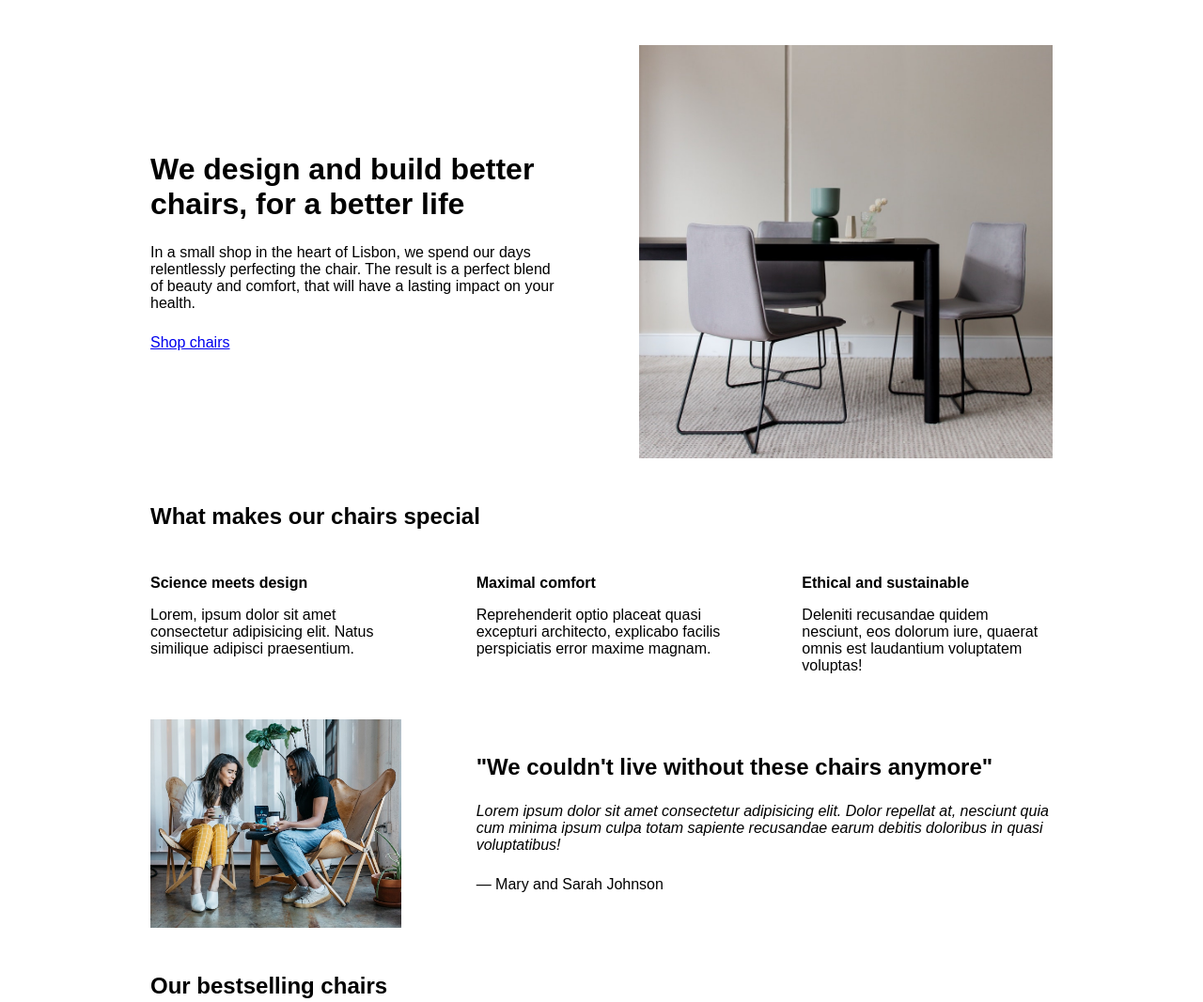
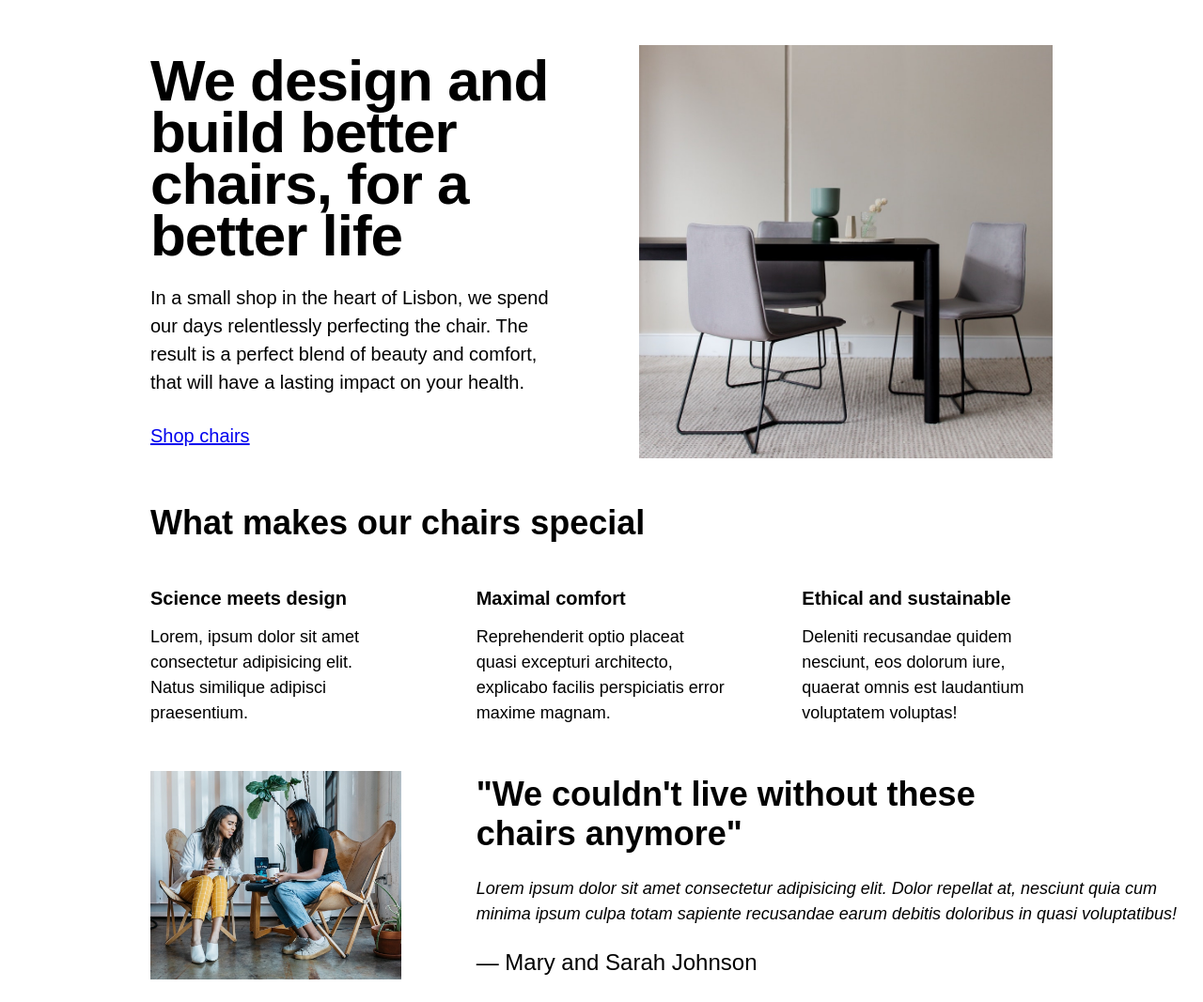
Before and after one commit to DannyBimma/web-design, a plain HTML site: page 05-web-design/index.html in a window 1280 px wide. Shown: the top 1067 px of the page at 94% size. Drawn offline with Linux system fonts and the light colour scheme; a web font is replaced by a local one.

Commit message:
Typography
Typography to fit the vibe of the SPA applied.

```diff
--- a/05-web-design/style.css
+++ b/05-web-design/style.css
@@ -30,6 +30,8 @@ section {
 }
 
 h2 {
+  /* 30 / 36 / 44  */
+  font-size: 36px;
   margin-bottom: 48px;
 }
 
@@ -52,15 +54,22 @@ header {
 }
 
 .header-text-box {
+  /* 16 / 18 / 20 */
+  font-size: 20px;
+  line-height: 30px;
   align-self: center;
 }
 
 h1 {
+  /* 44 / 52 / 62 */
   margin-bottom: 24px;
+  font-size: 62px;
+  line-height: 55px;
+  letter-spacing: -1px;
 }
 
 .header-text {
-  margin-bottom: 24px;
+  margin-bottom: 27px;
 }
 
 img {
@@ -72,10 +81,15 @@ img {
 }
 
 .features-title {
+  /* 20 / 30 / 36 */
+  font-size: 20px;
   margin-bottom: 16px;
 }
 
 .features-text {
+  /* 16 / 18 / 20 */
+  font-size: 18px;
+  line-height: 27px;
 }
 
 /* TESTIMONIAL */
@@ -83,6 +97,8 @@ img {
 }
 
 .testimonial-box {
+  /* 24 / 30 / 36 */
+  font-size: 24px;
   grid-column: 2 / -1;
   align-self: center;
 }
@@ -92,7 +108,11 @@ img {
 }
 
 .testimonial-text {
+  /* 16 / 18 / 20 */
+  font-size: 18px;
+  line-height: 27px;
   font-style: italic;
+  width: 75ch;
   margin-bottom: 24px;
 }
 
@@ -102,6 +122,8 @@ img {
 }
 
 h3 {
+  /* 24 / 36 / 44  */
+  font-size: 24px;
   margin-bottom: 24px;
 }
 
@@ -125,10 +147,14 @@ h3 {
 }
 
 .chair-price {
+  /* 24 / 36 / 44  */
+  font-size: 24px;
   display: flex;
   justify-content: space-between;
 }
 
 footer {
+  /* 12 / 14 / 16 */
+  font-size: 16px;
   margin-bottom: 48px;
 }
```
